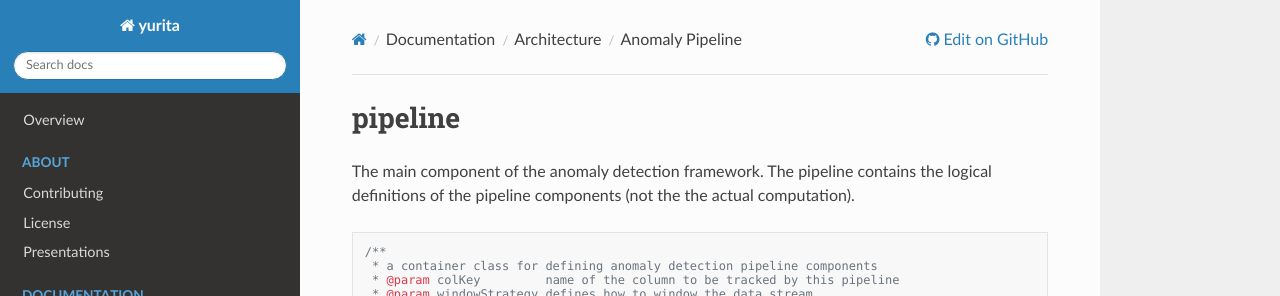
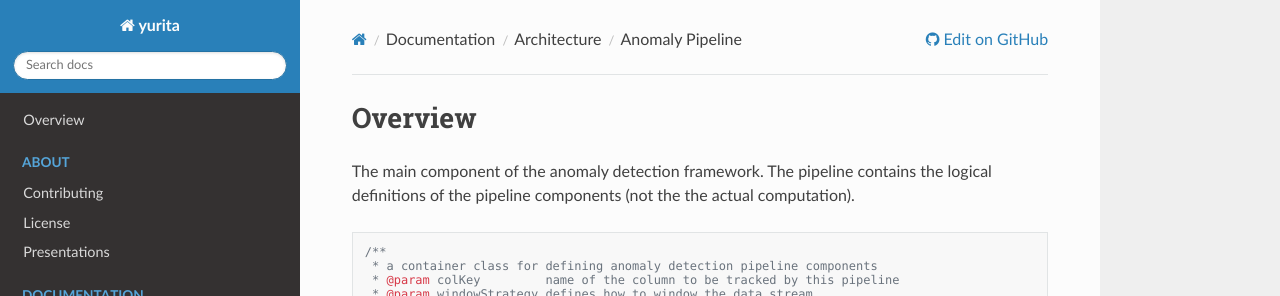
Before and after one commit to paypal/yurita, an MkDocs documentation site: the page built from docs/pipeline.md, in a window 1280 px wide and 900 px high. Shown: the top 296 px of the window. Built offline with MkDocs 1.6.1, drawn with Linux system fonts in a browser that asks for light colours; nearby versions of some CDN libraries; old or Windows-style settings are respelled for this version of MkDocs.

Commit message:
Update pipeline.md

```diff
--- a/docs/pipeline.md
+++ b/docs/pipeline.md
@@ -1,4 +1,4 @@
-# pipeline
+# Overview
 
 The main component of the anomaly detection framework. The pipeline contains the logical definitions of the pipeline components (not the the actual computation).
 
```
